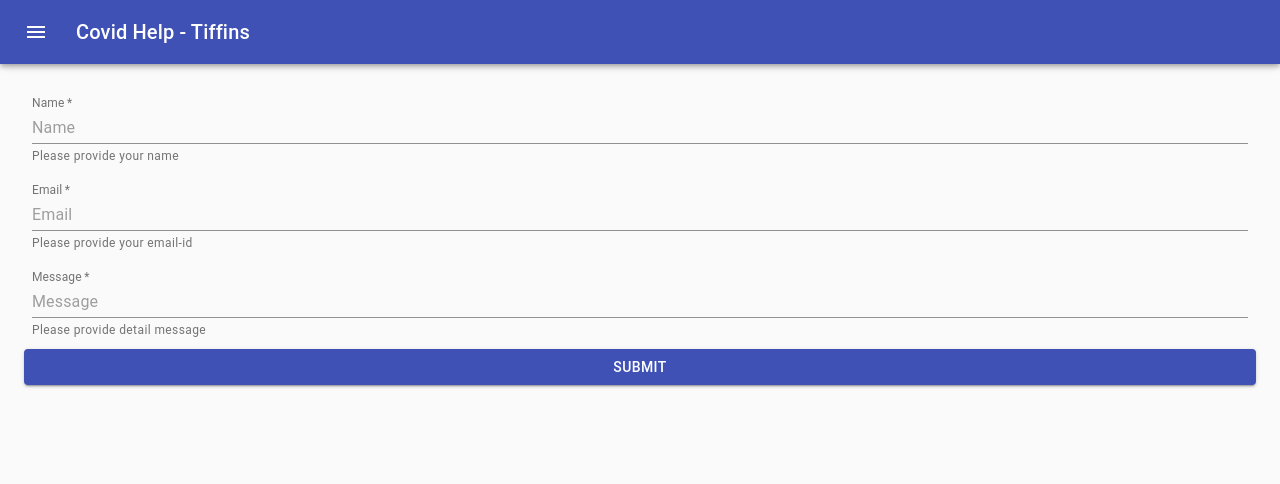
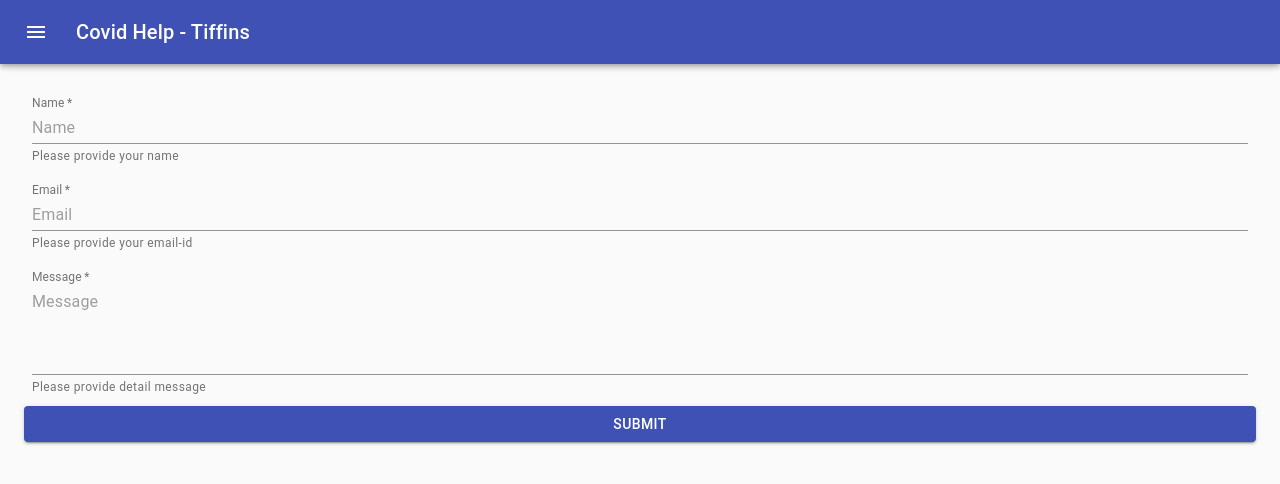
Before and after one commit to fuzzycloud/covid-help, a Next.js app: page /contact in a window 1280 px wide. Shown: the top 484 px of the page. Built offline with nearby package versions, Linux system fonts and the light colour scheme.

Commit message:
message is now multiline

```diff
--- a/pages/contact.tsx
+++ b/pages/contact.tsx
@@ -65,6 +65,8 @@ const Contact = () => {
         helperText="Please provide detail message"
         fullWidth
         required
+        multiline
+        rows={4}
         margin="normal"
         InputLabelProps={{
           shrink: true,
```
